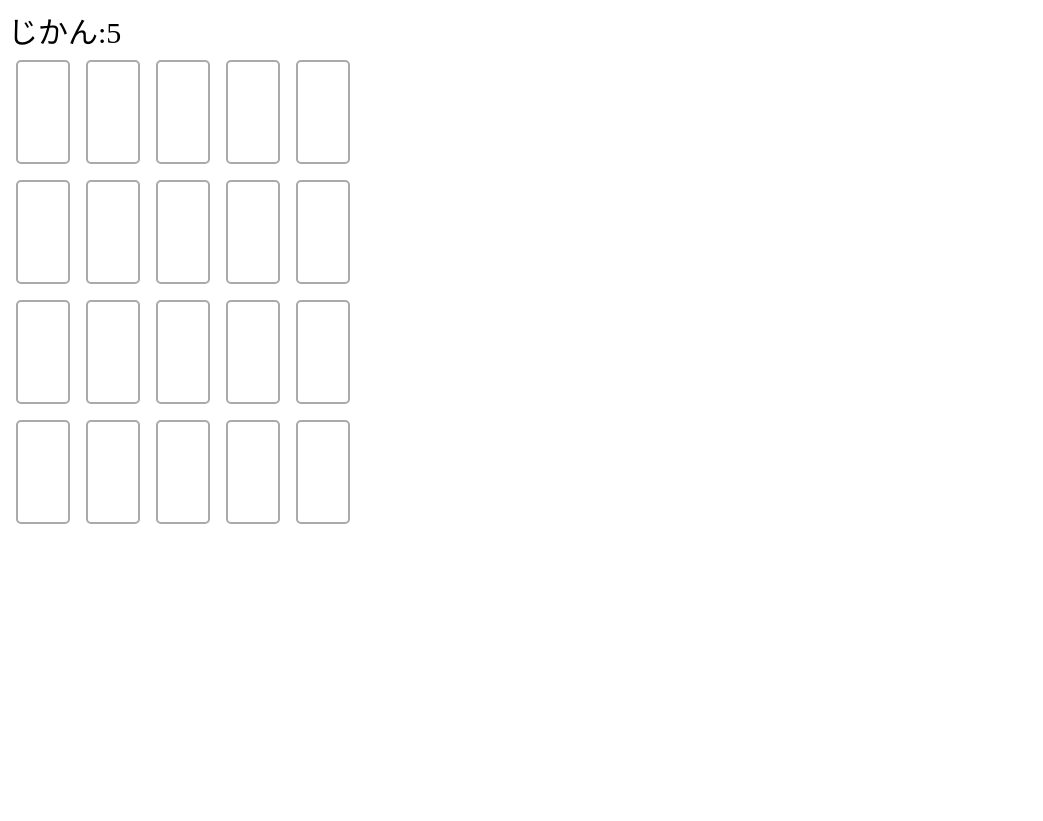
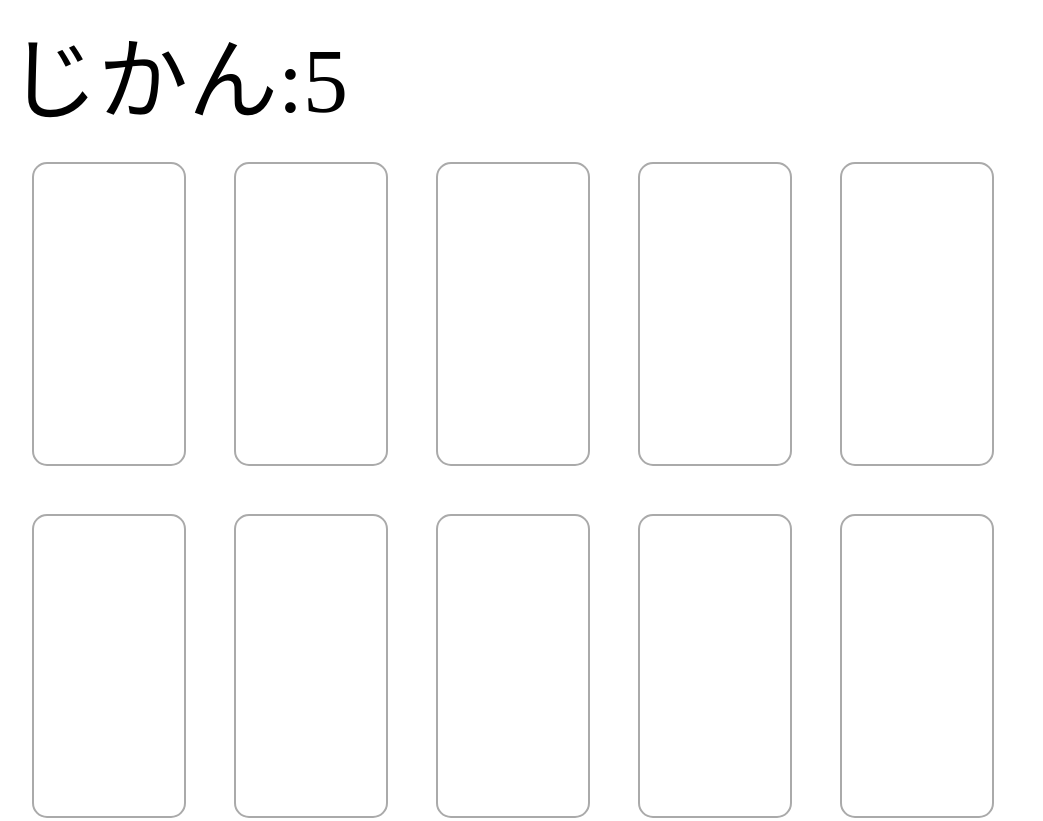
Before and after one commit to ReisenUdongeinKAWANO/a_to_ko, a plain HTML site: page index.html in a window 1280 px wide. Shown: the top 821 px of the page, without its empty margins (0-1043 px from the left). Before the commit the page ends 800 px from the top, so only its background shows below. Drawn offline with Linux system fonts and the light colour scheme.

Commit message:
Update index.html

```diff
--- a/index.html
+++ b/index.html
@@ -5,17 +5,17 @@
         <title>あ から こ</title>
 
         <style>
-        #clock{ font-size : 30px; }
-        #field{ width: 400px; }
+        #clock{ font-size : 90px; }
+        #field{ width: 1200px; }
         .card {
-            width:50px;
-            height:100px;
-            line-height: 100px;
+            width:150px;
+            height:300px;
+            line-height: 300px;
             text-align: center;
             border:2px solid #aaa;
-            border-radius: 5px;
-            font-size: 30px;
-            margin: 8px;
+            border-radius: 15px;
+            font-size: 90px;
+            margin: 24px;
             float: left;
         }
 
```
